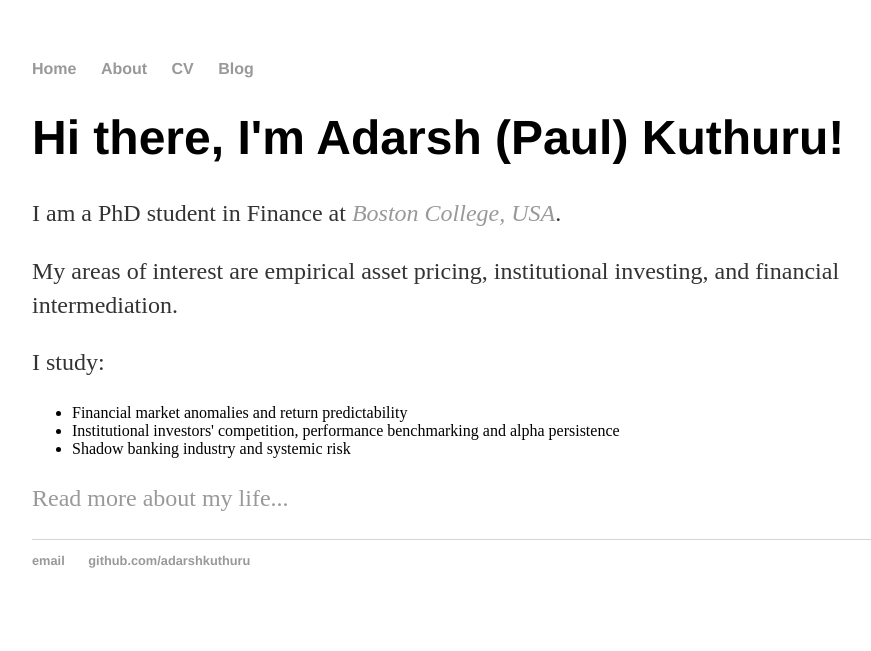
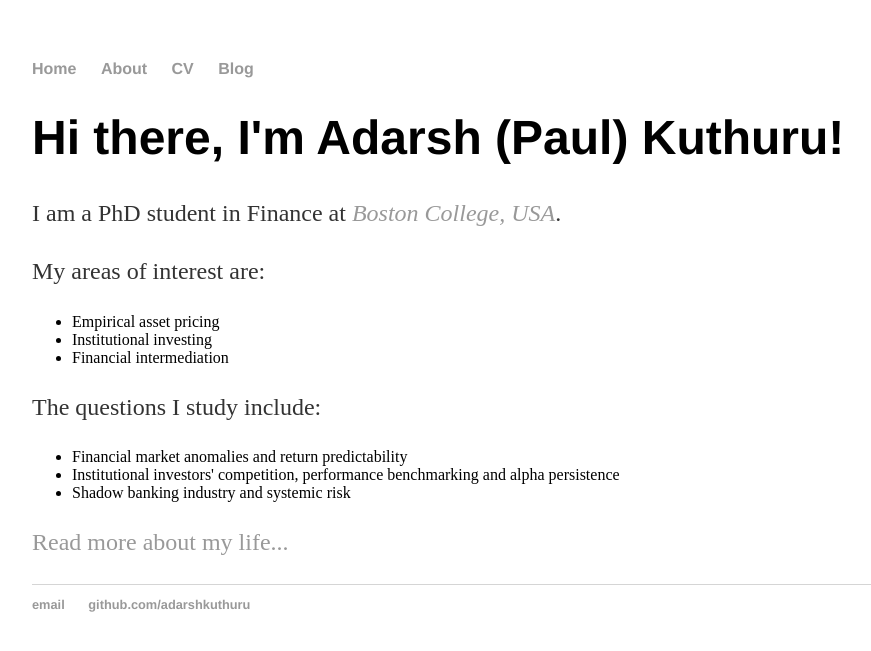
Before and after one commit to adarshkuthuru/website, a Jekyll site: the page index.html, which Jekyll copies as it is, in a window 1280 px wide. Shown: the top 651 px of the page, without its empty margins (160-1031 px from the left). Built offline with Jekyll 4.4.1, drawn with Linux system fonts in a browser that asks for light colours.

Commit message:
Update index.html

```diff
--- a/index.html
+++ b/index.html
@@ -20,9 +20,14 @@
         		<h1>Hi there, I'm Adarsh (Paul) Kuthuru!</h1>
 				<p>I am a PhD student in Finance at <a href="https://www.bc.edu/"><em>Boston College, USA</em></a>. </p>
 
-				<p>My areas of interest are empirical asset pricing, institutional investing, and financial intermediation. </p>
+				<p>My areas of interest are: </p>
+					<ul>
+					  <li>Empirical asset pricing</li>
+					  <li>Institutional investing</li>
+					  <li>Financial intermediation</li>
+					</ul>
 
-				<p>	I study:</p>
+				<p>The questions I study include:</p>
 					<ul>
 					  <li>Financial market anomalies and return predictability</li>
 					  <li>Institutional investors' competition, performance benchmarking and alpha persistence</li>
```
